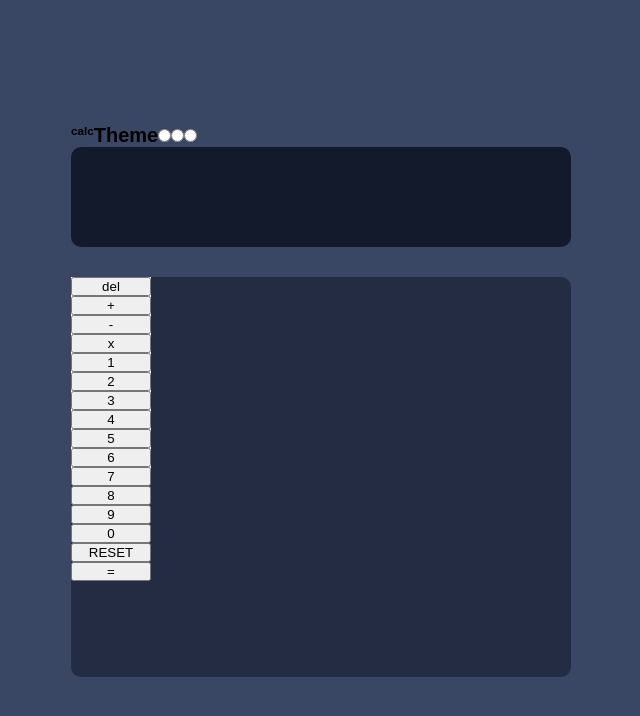
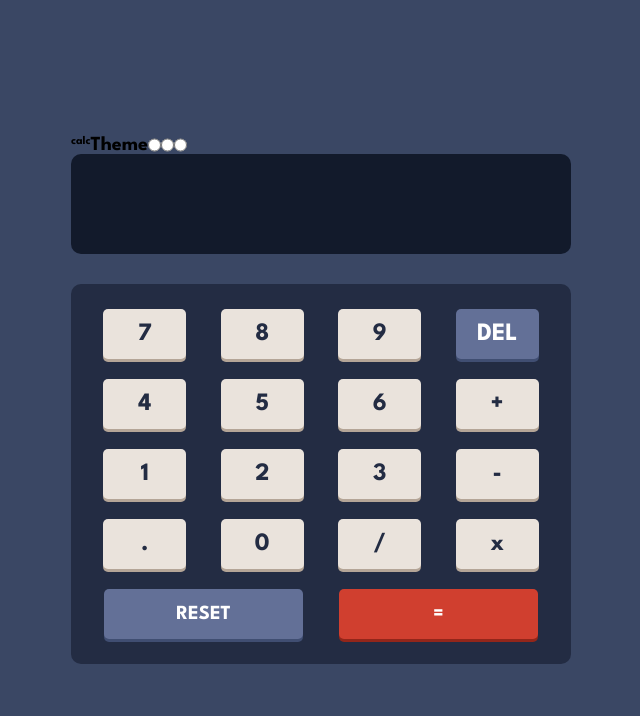
Before and after one commit to 2dkn/Calculator-app-react, a React (Create React App) app: page / in a window 1280 px wide. Shown: the top 716 px of the page, without its empty margins (369-1009 px from the left). Built offline with nearby package versions, Linux system fonts and the light colour scheme.

Commit message:
Finished styling buttons. Now need to style screen and header.

```diff
--- a/public/index.html
+++ b/public/index.html
@@ -10,6 +10,12 @@
       content="Web site created using create-react-app"
     />
     <link rel="apple-touch-icon" href="%PUBLIC_URL%/logo192.png" />
+    <link rel="preconnect" href="https://fonts.googleapis.com" />
+    <link rel="preconnect" href="https://fonts.gstatic.com" crossorigin />
+    <link
+      href="https://fonts.googleapis.com/css2?family=Kumbh+Sans:wght@400;700&family=League+Spartan:wght@700&family=Outfit:wght@400;700&family=Overpass:wght@400;700&family=Poppins:wght@400;500;600;700&display=swap"
+      rel="stylesheet"
+    />
     <!--
       manifest.json provides metadata used when your web app is installed on a
       user's mobile device or desktop. See https://developers.google.com/web/fundamentals/web-app-manifest/
--- a/src/App.js
+++ b/src/App.js
@@ -1,6 +1,9 @@
+import React, { useState } from "react";
 import "./styles/main.scss";
 
 function App() {
+  // const [displayValue, setDisplayValue] = useState("0");
+
   return (
     <div className="container">
       <div className="header">
@@ -12,56 +15,61 @@ function App() {
       </div>
       <div className="screen"></div>
       <div className="container-btn">
-        <div className="all-buttons">
         <button className="calc-buttons" onClick={() => onclick()}>
-            del
+          7
         </button>
         <button className="calc-buttons" onclick={() => onclick()}>
+          8
+        </button>
+        <button className="calc-buttons" onclick={() => onclick()}>
+          9
+        </button>
+        <button className="calc-buttons del-button" onclick={() => onclick()}>
+          DEL
+        </button>
+        <button className="calc-buttons" onClick={() => onclick(1)}>
+          4
+        </button>
+        <button className="calc-buttons" onClick={() => onclick(2)}>
+          5
+        </button>
+        <button className="calc-buttons" onClick={() => onclick(3)}>
+          6
+        </button>
+
+        <button className="calc-buttons" onClick={() => onclick(5)}>
           +
         </button>
-          <button className="calc-buttons" onclick={() => onclick()}>
+        <button className="calc-buttons" onClick={() => onclick(6)}>
+          1
+        </button>
+        <button className="calc-buttons" onClick={() => onclick(7)}>
+          2
+        </button>
+        <button className="calc-buttons" onClick={() => onclick(8)}>
+          3
+        </button>
+        <button className="calc-buttons" onClick={() => onclick(9)}>
           -
         </button>
-          <button className="calc-buttons" onclick={() => onclick()}>
-            x
-          </button>
-          <button className="calc-buttons" onClick={() => onclick(1)}>
-            1
-          </button>
-          <button className="calc-buttons" onClick={() => onclick(2)}>
-            2
-          </button>
-          <button className="calc-buttons" onClick={() => onclick(3)}>
-            3
-          </button>
-          <button className="calc-buttons" onClick={() => onclick(4)}>
-            4
-          </button>
-          <button className="calc-buttons" onClick={() => onclick(5)}>
-            5
-          </button>
-          <button className="calc-buttons" onClick={() => onclick(6)}>
-            6
-          </button>
-          <button className="calc-buttons" onClick={() => onclick(7)}>
-            7
-          </button>
-          <button className="calc-buttons" onClick={() => onclick(8)}>
-            8
-          </button>
-          <button className="calc-buttons" onClick={() => onclick(9)}>
-            9
+        <button className="calc-buttons" onClick={() => onclick(0)}>
+          .
         </button>
         <button className="calc-buttons" onClick={() => onclick(0)}>
           0
         </button>
-          <button className="reset-equal" onclick={() => onclick()}>
+        <button className="calc-buttons" onClick={() => onclick(0)}>
+          /
+        </button>
+        <button className="calc-buttons" onClick={() => onclick(0)}>
+          x
+        </button>
+        <button className="reset-equal reset-button" onclick={() => onclick()}>
           RESET
         </button>
-          <button className="reset-equal" onclick={() => onclick()}>
+        <button className="reset-equal equal-button" onclick={() => onclick()}>
           =
         </button>
-        </div>
       </div>
     </div>
   );
--- a/src/styles/_base.scss
+++ b/src/styles/_base.scss
@@ -30,18 +30,87 @@ body {
   width: 40rem;
 }
 
-.all-buttons {
-  display: grid;
-  background-color: $white;
-  width: 8rem;
-  height: 20rem;
+.calc-buttons {
+  display: flex;
+  justify-content: center;
+  align-items: center;
+  width: 85%; /* Take full width of the grid cell */
+  height: 5rem;
+  background-color: $keyColorCream; /* Define your button color */
+  box-shadow: 0px 3px 0px hsl(28, 16%, 65%);
+  border-radius: 0.5rem;
+  border: none; /* Remove default button border */
+  color: $veryDarkBlueToggle; /* Define text color */
+  font-size: 2.5rem;
+  font-family: $leagueSpartan;
+  cursor: pointer;
+}
+
+.calc-buttons:active {
+  transform: scale(0.95);
+}
+
+.del-button {
+  background-color: $keyBackgroundColor;
+  box-shadow: 0px 3px 0px $keyShadowColor;
+  color: white;
+  cursor: pointer;
+}
+
+.del-button:hover {
+  background-color: hsl(225, 42%, 67%);
+}
+
+.reset-equal {
+  display: flex;
+  justify-content: center;
+  align-items: center;
+  grid-column: span 2;
+  width: 93%; /* Take full width of the grid cell */
+  height: 5rem;
+  background-color: $keyColorCream; /* Define your button color */
+  border-radius: 0.5rem;
+  border: none; /* Remove default button border */
+  color: $veryDarkBlueToggle; /* Define text color */
+  font-size: 2rem; /* Adjust font size as needed */
+  cursor: pointer;
+  font-family: $leagueSpartan;
+}
+
+.reset-equal:active {
+  transform: scale(0.97);
+}
+
+.reset-button {
+  background-color: $keyBackgroundColor;
+  box-shadow: 0px 3px 0px $keyShadowColor;
+  color: white;
+}
+
+.reset-button:hover {
+  background-color: hsl(225, 42%, 67%);
+}
+
+.equal-button {
+  background-color: $keyColorRed;
+  box-shadow: 0px 3px 0px $keyShadowRed;
+  color: white;
+}
+
+.equal-button:hover {
+  background-color: hsl(6, 97%, 66%);
 }
 
 .container-btn {
-  width: 50rem;
-  height: 40rem;
+  display: grid;
+  grid-template-columns: repeat(4, 1fr);
+  grid-gap: 2rem;
+  min-width: 50rem;
   background-color: $veryDarkBlueToggle;
   border-radius: 1rem;
+  padding: 2.5rem;
+  justify-items: center;
+  align-items: center;
 }
 
 .screen {
--- a/src/styles/_variables.scss
+++ b/src/styles/_variables.scss
@@ -60,3 +60,5 @@ $darkMagenta: hsl(290, 70%, 36%);
 $lightYellow: hsl(52, 100%, 62%);
 $veryDarkBlue: hsl(198, 20%, 13%);
 $white3: hsl(0, 0%, 100%);
+
+$leagueSpartan: "League Spartan", sans-serif;
```
Also changed, not shown: src/dist/styles.css, 1 other file (tests, documents, lock files or other folders). Lines whose indentation alone changed are shown as unchanged.
